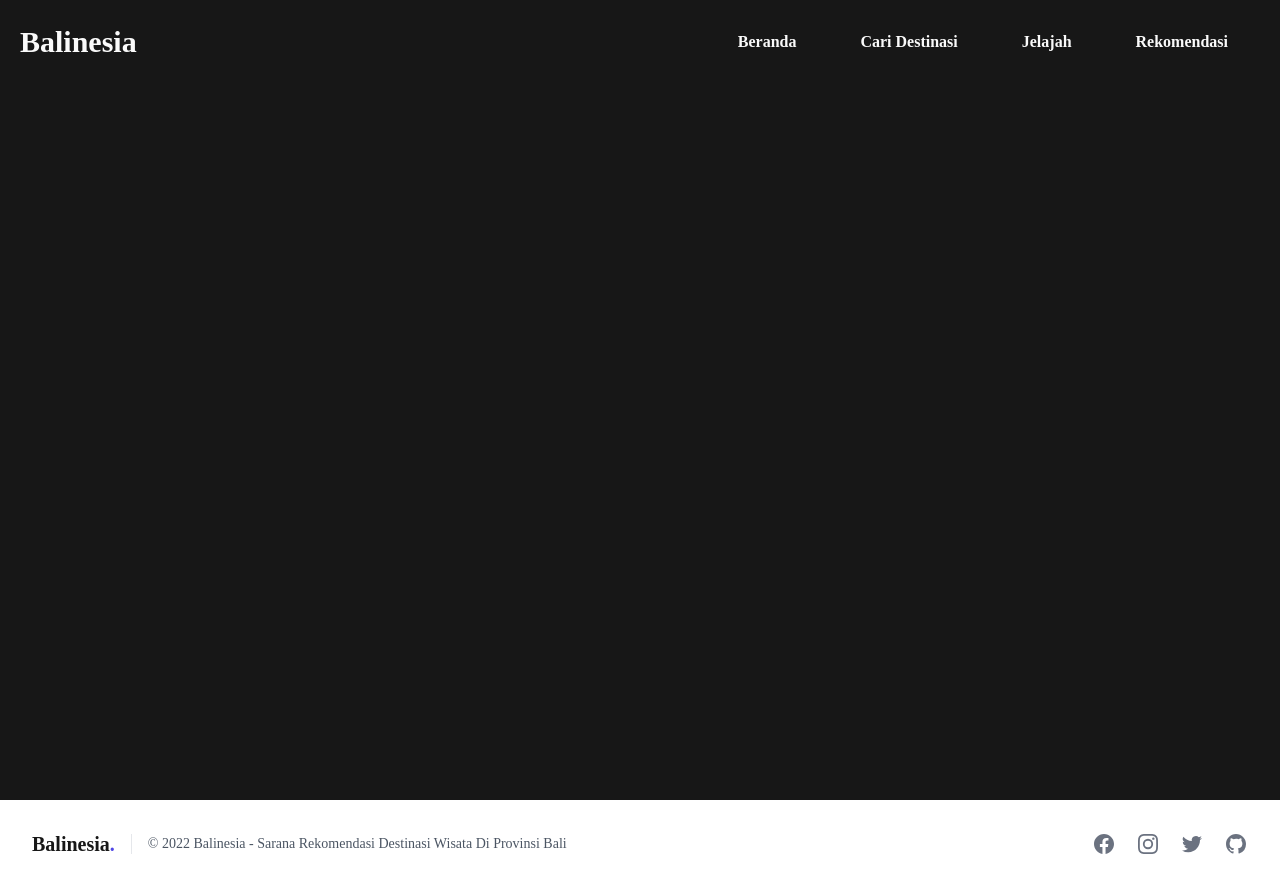
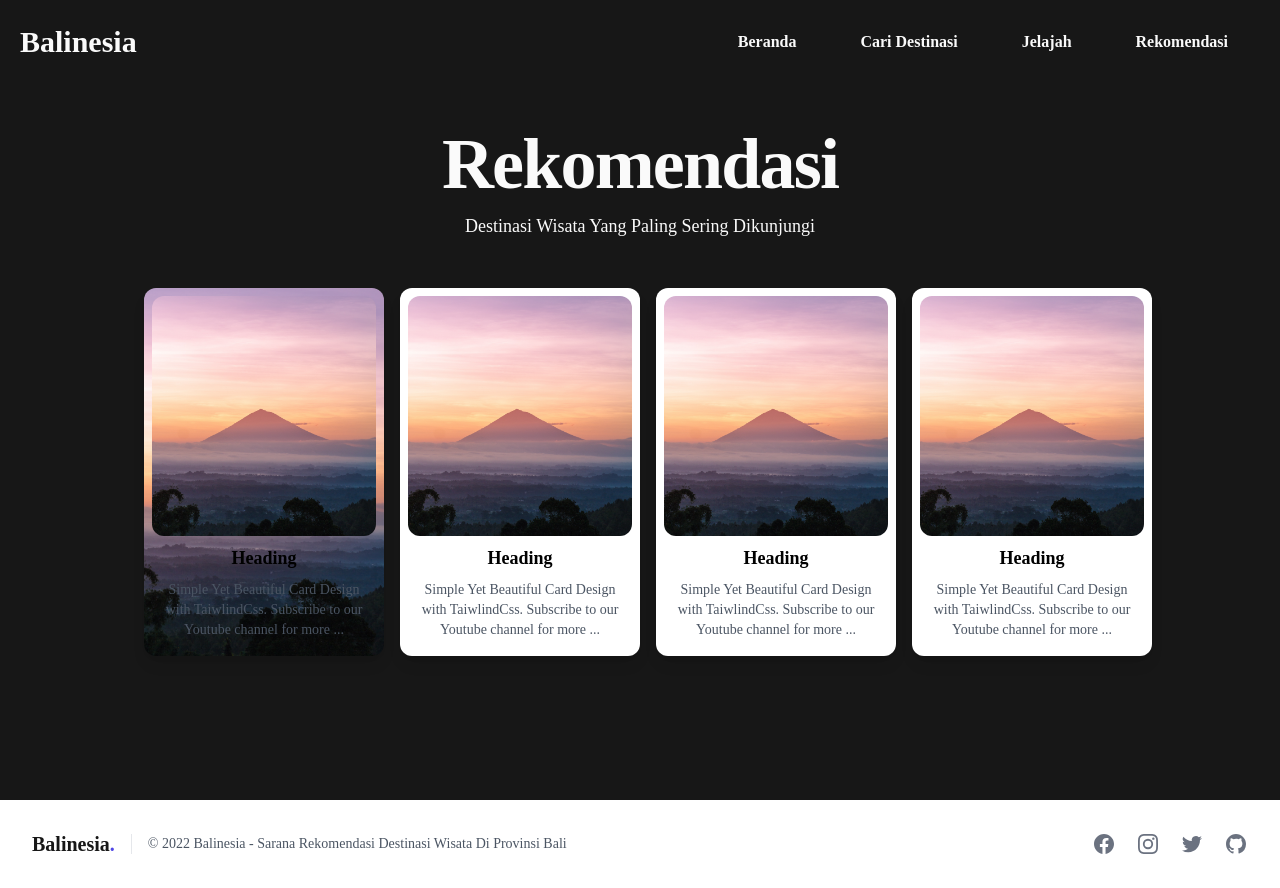
Before and after one commit to Achziil/Balinesia, a React (Create React App) app: page /rekomendasi in a window 1280 px wide. Built offline with nearby package versions, Linux system fonts and the light colour scheme.

Commit message:
Add Reccomendation Content And Other To Page

```diff
--- a/package.json
+++ b/package.json
@@ -11,6 +11,7 @@
     "react-dom": "^18.1.0",
     "react-router-dom": "^6.3.0",
     "react-scripts": "5.0.1",
+    "tailwind-scrollbar-hide": "^1.1.7",
     "web-vitals": "^2.1.4"
   },
   "scripts": {
--- a/src/components/Rekomendasi.jsx
+++ b/src/components/Rekomendasi.jsx
@@ -1,11 +1,48 @@
 import React from 'react'
-
+import wisata1 from '../assets/wisata1.jpg'
 const Rekomendasi = () => {
   return (
   <section>
       <section id="beranda">
         <div className="w-full h-screen relative bg-theme3">
-
+          <div class="container max-w-lg px-4 py-32 mx-auto my-auto text-left md:max-w-none md:text-center">
+              <h1 class="text-5xl font-extrabold leading-10 tracking-tight text-left text-theme1 md:text-center sm:leading-none md:text-6xl lg:text-7xl">Rekomendasi</h1>
+              <div class="mx-auto mt-1 text-theme1 md:mt-3 md:max-w-lg md:text-center lg:text-lg">Destinasi Wisata Yang Paling Sering Dikunjungi</div>
+              <div class="mt-12 gap-4 flex-wrap flex justify-center items-center">
+              <div className='bg-black opacity-100 blur-md'></div>
+              <div className="w-60 p-2 rounded-xl bg-cover bg-center transform transition-all hover:-translate-y-2 duration-300 shadow-lg bg-opacity-80 hover:shadow-2xl hover:scale-110" style={{ backgroundImage:`url('${wisata1}')`,}}>
+                  <img class="w-full h-60 object-cover rounded-xl h-40 object-cover rounded-xl" src={wisata1} alt="" />
+                  <div class="p-2">
+                    <h2 class="font-bold text-lg mb-2 ">Heading</h2>
+                    <p class="text-sm text-gray-600">Simple Yet Beautiful Card Design with TaiwlindCss. Subscribe to our Youtube channel for more ...</p>
+                  </div>
+                </div>
+              {/* Tambahan  */}
+              <div class="w-60 p-2 bg-white rounded-xl transform transition-all hover:-translate-y-2 duration-300 shadow-lg hover:shadow-2xl hover:scale-110">
+                  <img class="w-full h-60 object-cover rounded-xl h-40 object-cover rounded-xl" src={wisata1} alt="" />
+                  <div class="p-2">
+                    <h2 class="font-bold text-lg mb-2 ">Heading</h2>
+                    <p class="text-sm text-gray-600">Simple Yet Beautiful Card Design with TaiwlindCss. Subscribe to our Youtube channel for more ...</p>
+                  </div>
+                </div>
+              {/* Tambahan  */}
+              <div class="w-60 p-2 bg-white rounded-xl transform transition-all hover:-translate-y-2 duration-300 shadow-lg hover:shadow-2xl hover:scale-110">
+                  <img class="w-full h-60 object-cover rounded-xl h-40 object-cover rounded-xl" src={wisata1} alt="" />
+                  <div class="p-2">
+                    <h2 class="font-bold text-lg mb-2 ">Heading</h2>
+                    <p class="text-sm text-gray-600">Simple Yet Beautiful Card Design with TaiwlindCss. Subscribe to our Youtube channel for more ...</p>
+                  </div>
+                </div>
+              {/* Tambahan  */}
+              <div class="w-60 p-2 bg-white rounded-xl transform transition-all hover:-translate-y-2 duration-300 shadow-lg hover:shadow-2xl hover:scale-110">
+                  <img class="w-full h-60 object-cover rounded-xl h-40 object-cover rounded-xl" src={wisata1} alt="" />
+                  <div class="p-2">
+                    <h2 class="font-bold text-lg mb-2 ">Heading</h2>
+                    <p class="text-sm text-gray-600">Simple Yet Beautiful Card Design with TaiwlindCss. Subscribe to our Youtube channel for more ...</p>
+                  </div>
+                </div>
+              </div>
+          </div>
         </div>
       </section>
     </section>
--- a/src/index.css
+++ b/src/index.css
@@ -3,17 +3,29 @@
 @tailwind utilities;
 @import url('https://fonts.googleapis.com/css2?family=Poppins:wght@100;200;300;400;500;600;700;800;900&display=swap');
 
-@layer base{
-  body{
-    @apply font-[poppins]
+@layer utilities {
+  /* Chrome, Safari and Opera */
+  .no-scrollbar::-webkit-scrollbar {
+    display: none;
+  }
+
+  .no-scrollbar {
+    -ms-overflow-style: none; /* IE and Edge */
+    scrollbar-width: none; /* Firefox */
+  }
+}
+
+@layer base {
+  body {
+    @apply font-[poppins];
   }
 }
 
 @layer components {
-  .navmenu-hidden{
-    @apply hidden absolute py-5 bg-black bg-opacity-20 backdrop-blur-sm shadow-lg rounded-lg max-w-[250px] w-full right-4 top-full lg:block lg:static lg:bg-transparent lg:max-w-full lg:shadow-none lg:rounded-none lg:backdrop-blur-0
+  .navmenu-hidden {
+    @apply hidden absolute py-5 bg-black bg-opacity-20 backdrop-blur-sm shadow-lg rounded-lg max-w-[250px] w-full right-4 top-full lg:block lg:static lg:bg-transparent lg:max-w-full lg:shadow-none lg:rounded-none lg:backdrop-blur-0;
   }
-  .navmenu-show{
-    @apply absolute py-5 bg-black bg-opacity-20 backdrop-blur-sm shadow-lg rounded-lg max-w-[250px] w-full right-4 top-full lg:block lg:static lg:bg-transparent lg:max-w-full lg:shadow-none lg:rounded-none lg:backdrop-blur-0
+  .navmenu-show {
+    @apply absolute py-5 bg-black bg-opacity-20 backdrop-blur-sm shadow-lg rounded-lg max-w-[250px] w-full right-4 top-full lg:block lg:static lg:bg-transparent lg:max-w-full lg:shadow-none lg:rounded-none lg:backdrop-blur-0;
   }
 }
--- a/src/pages/Recommendation.jsx
+++ b/src/pages/Recommendation.jsx
@@ -4,7 +4,7 @@ import Rekomendasi from '../components/Rekomendasi'
 
 function Recommendation() {
   return (
-    <><Footer /><Rekomendasi /></>
+    <><Rekomendasi /><Footer /></>
   )
 }
 
--- a/tailwind.config.js
+++ b/tailwind.config.js
@@ -14,5 +14,5 @@ module.exports = {
     },
     screen: {},
   },
-  plugins: [],
+  plugins: [require('tailwind-scrollbar-hide')],
 };
```
Also changed, not shown: 1 other file (tests, documents, lock files or other folders).
